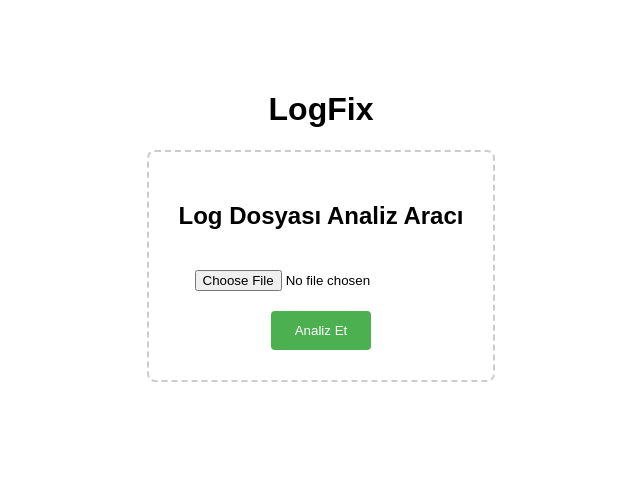
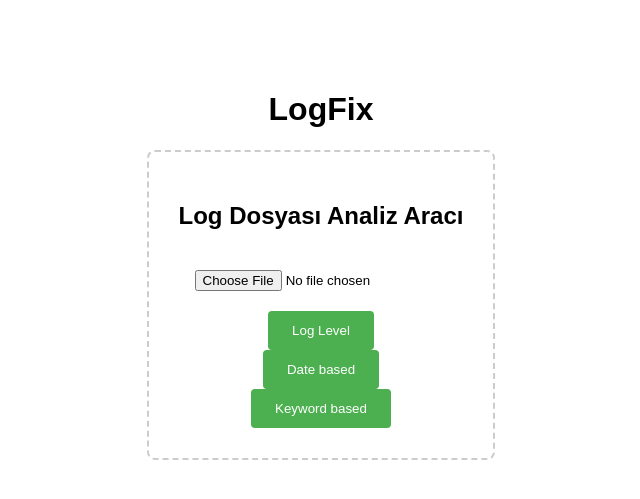
Before and after one commit to furkansarsilmaz/LogFix, a Flask app: page / in a window 1280 px wide. Shown: the top 499 px of the page, without its empty margins (319-959 px from the left). Run offline with Flask 3, Linux system fonts and the light colour scheme.

Commit message:
working on main screen

```diff
--- a/app.py
+++ b/app.py
@@ -6,5 +6,18 @@ app = Flask(__name__)
 def hello_world():
     return render_template("index.html")
 
+
+@app.route("/log_level_page", methods=["POST"])
+def selam():
+    return render_template("log_level.html")
+
+@app.route("/analyze_as_log",methods=["POST"])
+def analyze():
+    return "<p> WORKIN </p>"
+
+@app.route("/analyze",methods=["POST"])
+def analyze_2():
+    return "<p> ITS GONNA LOOK FOR DATES ON ANALYZE </p>"
+
 if __name__ == "__main__":
     app.run(debug=True)
--- a/templates/index.html
+++ b/templates/index.html
@@ -6,13 +6,21 @@
 </div>
 {% endblock %}
 
+
+
+
 {% block body %}
     <div class="upload-container">
         <h2>Log Dosyası Analiz Aracı</h2>
-        <form id="uploadForm">
-            <input type="file" id="logFile" accept=".log,.txt">
+        <form id="uploadForm" action="/log_level_page" method="POST">
+            <input type="file" id="logFile" accept=".log,.txt,.pdf">
             <br>
-            <button type="submit">Analiz Et</button>
+            <button type="submit">Log Level</button>
         </form>
+        <form action="/analyze" method="POST">
+            <button type="submit">Date based</button>
+            <br>
+        </form>
+            <button type="submit">Keyword based</button>
     </div>
 {% endblock %}
```
Also changed, not shown: templates/log_level.html (added, +17 -0 lines).
